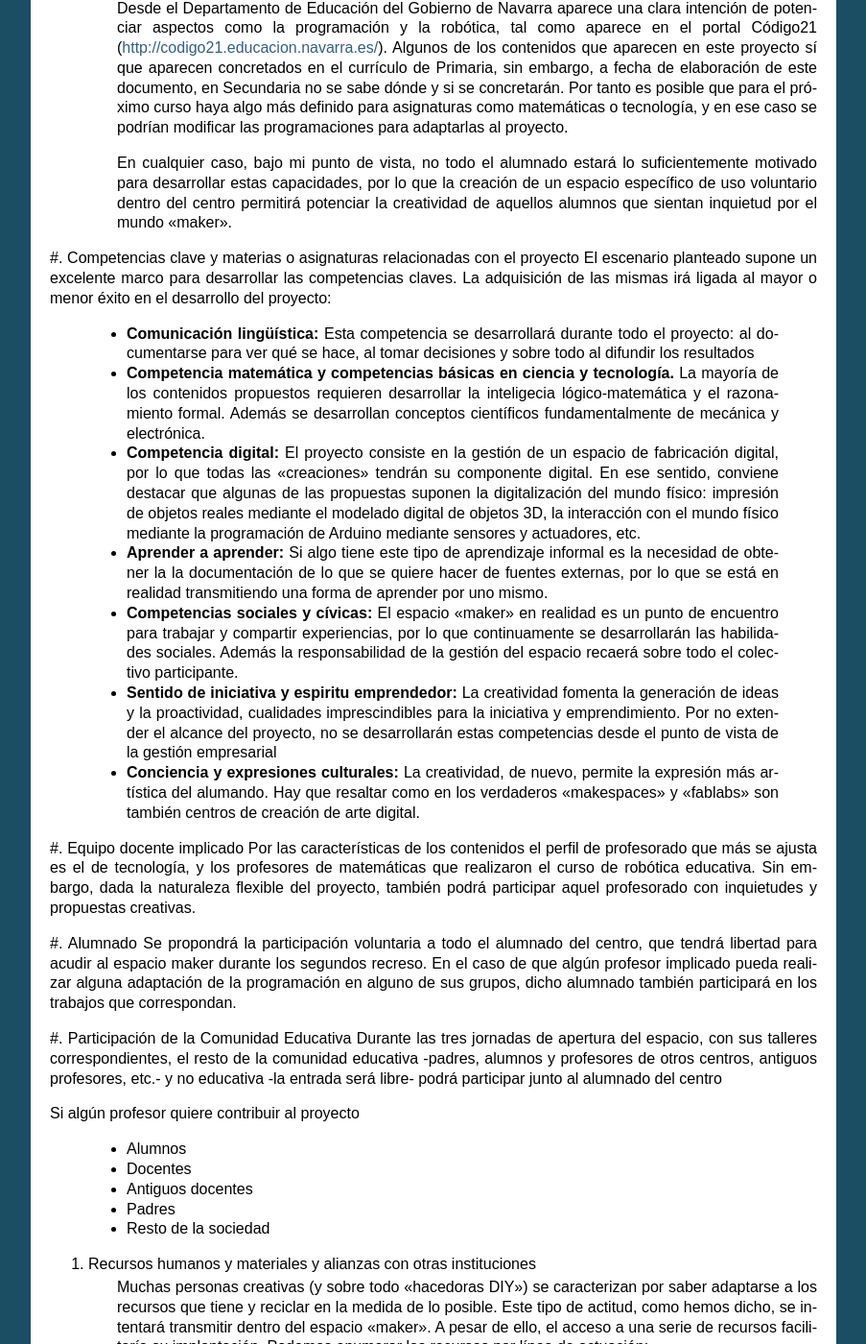
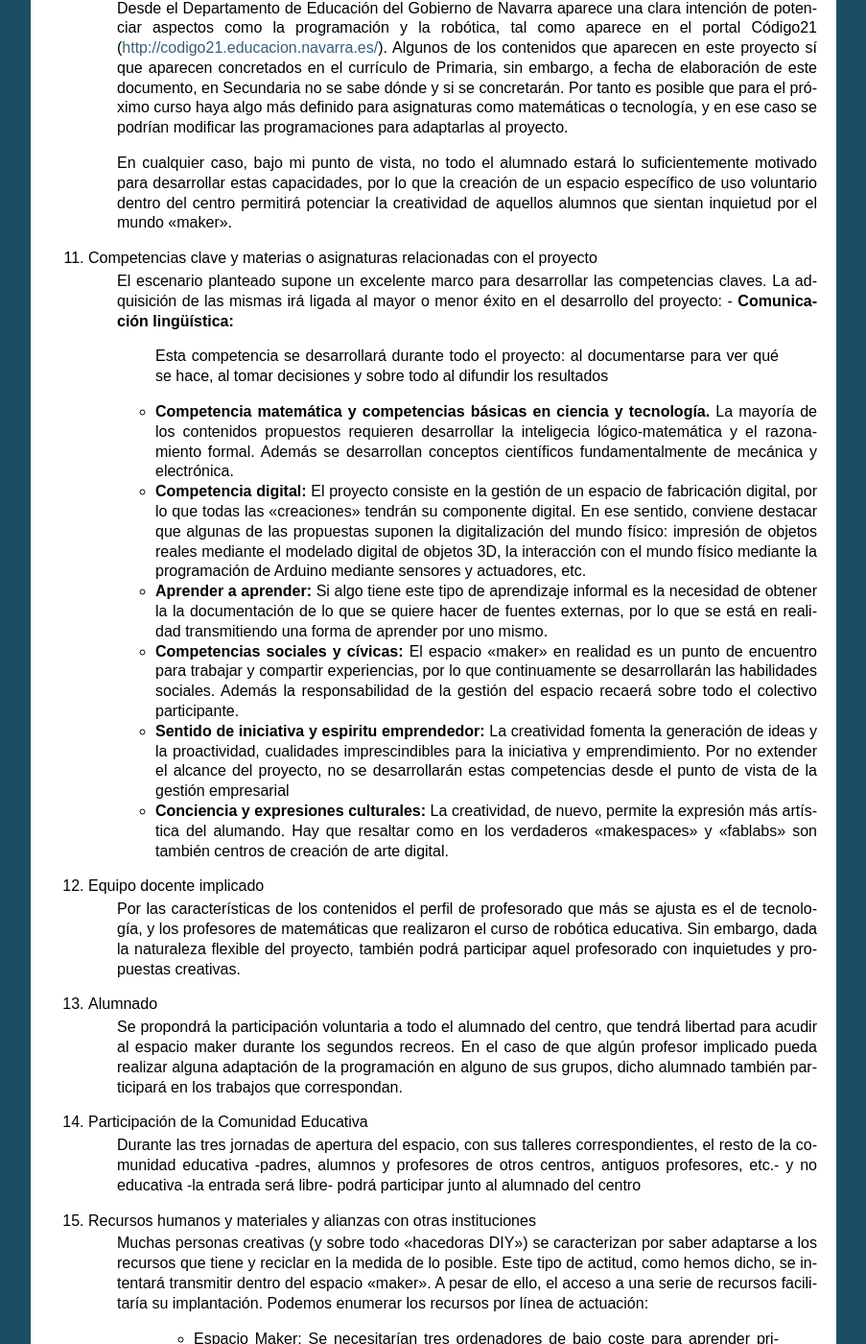
Before and after one commit to es3a10/aula_creativa, a Sphinx documentation site: the page built from docs/articulos.rst, in a window 1280 px wide and 1400 px high, scrolled down 5435 px. Shown: the whole window at 96% size, without its empty margins (198-1101 px from the left). Built offline with Sphinx 7.4.7, drawn with Linux system fonts in a browser that asks for light colours.

Commit message:
Update articulos.rst

```diff
--- a/docs/articulos.rst
+++ b/docs/articulos.rst
@@ -274,8 +274,8 @@ But if you have an idea and I have an idea and we exchange these ideas, then eac
 	por el mundo "maker".
 
 #. Competencias clave y materias o asignaturas relacionadas con el proyecto
-El escenario planteado supone un excelente marco para desarrollar las competencias claves.
-La adquisición de las mismas irá ligada al mayor o menor éxito en el desarrollo del proyecto:
+	El escenario planteado supone un excelente marco para desarrollar las competencias claves.
+	La adquisición de las mismas irá ligada al mayor o menor éxito en el desarrollo del proyecto:
 	- **Comunicación lingüística:**
 	  Esta competencia se desarrollará durante todo el proyecto: al documentarse para
 	  ver qué se hace, al tomar decisiones y sobre todo al difundir los resultados
@@ -308,29 +308,20 @@ La adquisición de las mismas irá ligada al mayor o menor éxito en el desarrol
 	  verdaderos "makespaces" y "fablabs" son también centros de creación de arte digital.
 
 #. Equipo docente implicado
-Por las características de los contenidos el perfil de profesorado que más se ajusta es el de tecnología, y los
-profesores de matemáticas que realizaron el curso de robótica educativa. Sin embargo, dada la naturaleza flexible
-del proyecto, también podrá participar aquel profesorado con inquietudes y propuestas creativas.
+	Por las características de los contenidos el perfil de profesorado que más se ajusta es el de tecnología, y los
+	profesores de matemáticas que realizaron el curso de robótica educativa. Sin embargo, dada la naturaleza flexible
+	del proyecto, también podrá participar aquel profesorado con inquietudes y propuestas creativas.
 
 #. Alumnado
-Se propondrá la participación voluntaria a todo el alumnado del centro, que tendrá libertad para
-acudir al espacio maker durante los segundos recreso.
-En el caso de que algún profesor implicado pueda realizar alguna adaptación de la programación en alguno de
-sus grupos, dicho alumnado también participará en los trabajos que correspondan.
+	Se propondrá la participación voluntaria a todo el alumnado del centro, que tendrá libertad para
+	acudir al espacio maker durante los segundos recreos.
+	En el caso de que algún profesor implicado pueda realizar alguna adaptación de la programación en alguno de
+	sus grupos, dicho alumnado también participará en los trabajos que correspondan.
 
 #. Participación de la Comunidad Educativa
-Durante las tres jornadas de apertura del espacio, con sus talleres correspondientes, el resto de la comunidad
-educativa -padres, alumnos y profesores de otros centros, antiguos profesores, etc.- y no educativa
--la entrada será libre- podrá participar junto al alumnado del centro
-
-
-Si algún profesor quiere contribuir al proyecto
-
-	- Alumnos
-	- Docentes
-	- Antiguos docentes
-	- Padres
-	- Resto de la sociedad
+	Durante las tres jornadas de apertura del espacio, con sus talleres correspondientes, el resto de la comunidad
+	educativa -padres, alumnos y profesores de otros centros, antiguos profesores, etc.- y no educativa
+	-la entrada será libre- podrá participar junto al alumnado del centro
 
 #. Recursos humanos y materiales y alianzas con otras instituciones
 	Muchas personas creativas (y sobre todo "hacedoras DIY")  se caracterizan por saber adaptarse a los
```
Also changed, not shown: other parts of docs/articulos.rst (+1 -1 lines).
